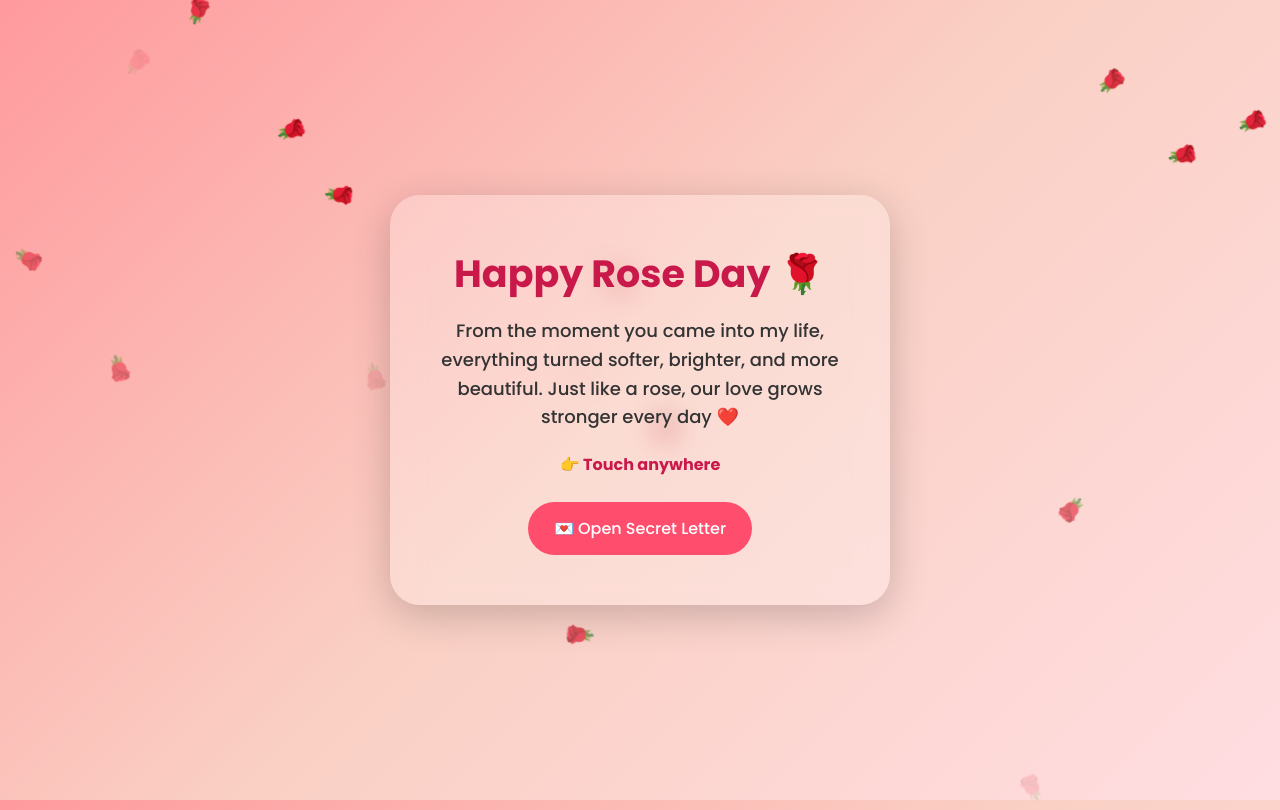
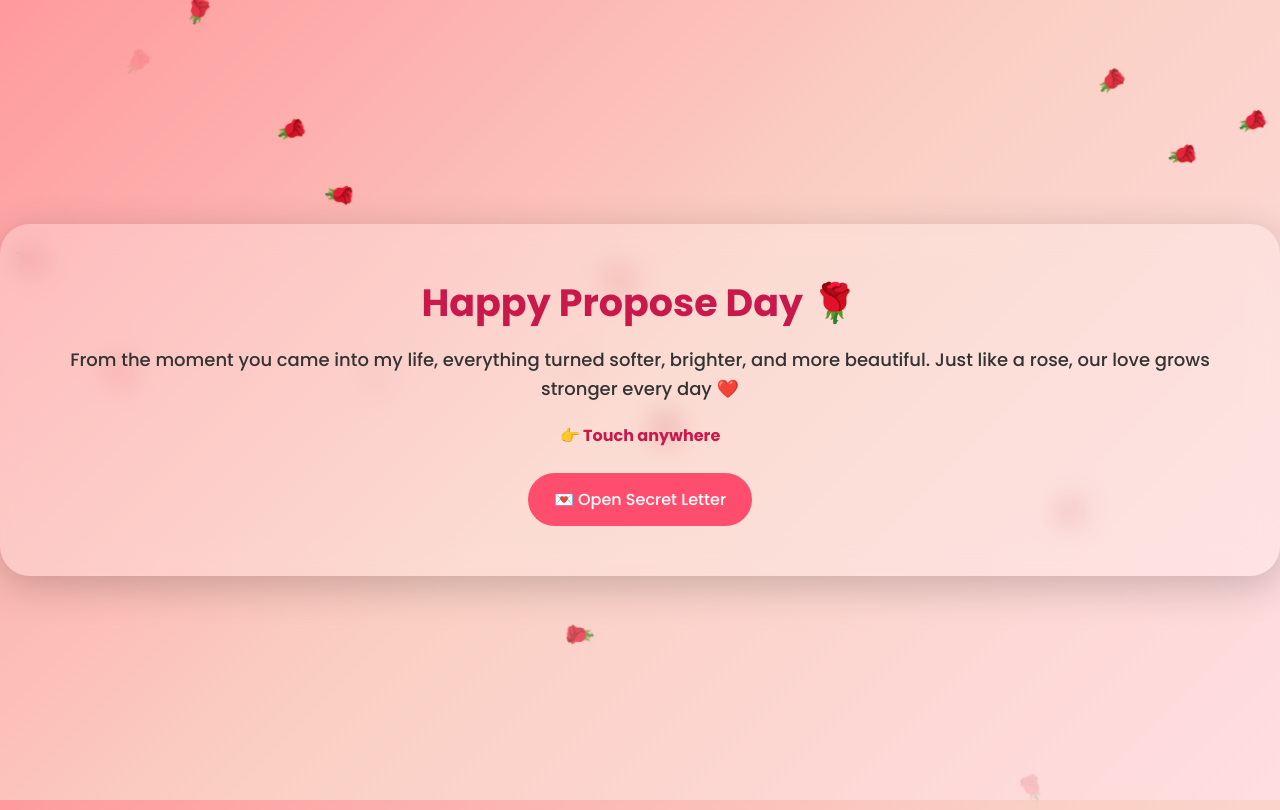
Before and after one commit to priyadarshinis097-debug/roseday, a plain HTML site: page index.html in a window 1280 px wide. Drawn offline with Linux system fonts and the light colour scheme.

Commit message:
Update index.html

```diff
--- a/index.html
+++ b/index.html
@@ -24,7 +24,7 @@
       border-radius:30px;
       padding:50px 35px;
       text-align:center;
-      width:90%;
+      width:90%!
       max-width:500px;
       box-shadow:0 10px 40px rgba(0,0,0,0.2);
       position: relative;
@@ -113,7 +113,7 @@
 
 <!-- Card -->
 <div class="card">
-  <h1>Happy Rose Day 🌹</h1>
+  <h1>Happy Propose Day 🌹</h1>
   <p>
     From the moment you came into my life, everything turned softer,
     brighter, and more beautiful. Just like a rose, our love grows stronger every day ❤️
@@ -195,7 +195,7 @@ window.onload = function(){
     noBtn.style.display = "none";
     proposalContent.innerHTML = `
       <h2>Yayyyy ❤️😍</h2>
-      <p>You just made me the happiest person alive 💖</p>
+      <p>Love you ATHTHAAN....💖</p>
     `;
     setTimeout(()=>{
       proposal.style.transform="translate(-50%,-50%) scale(0)";
```
